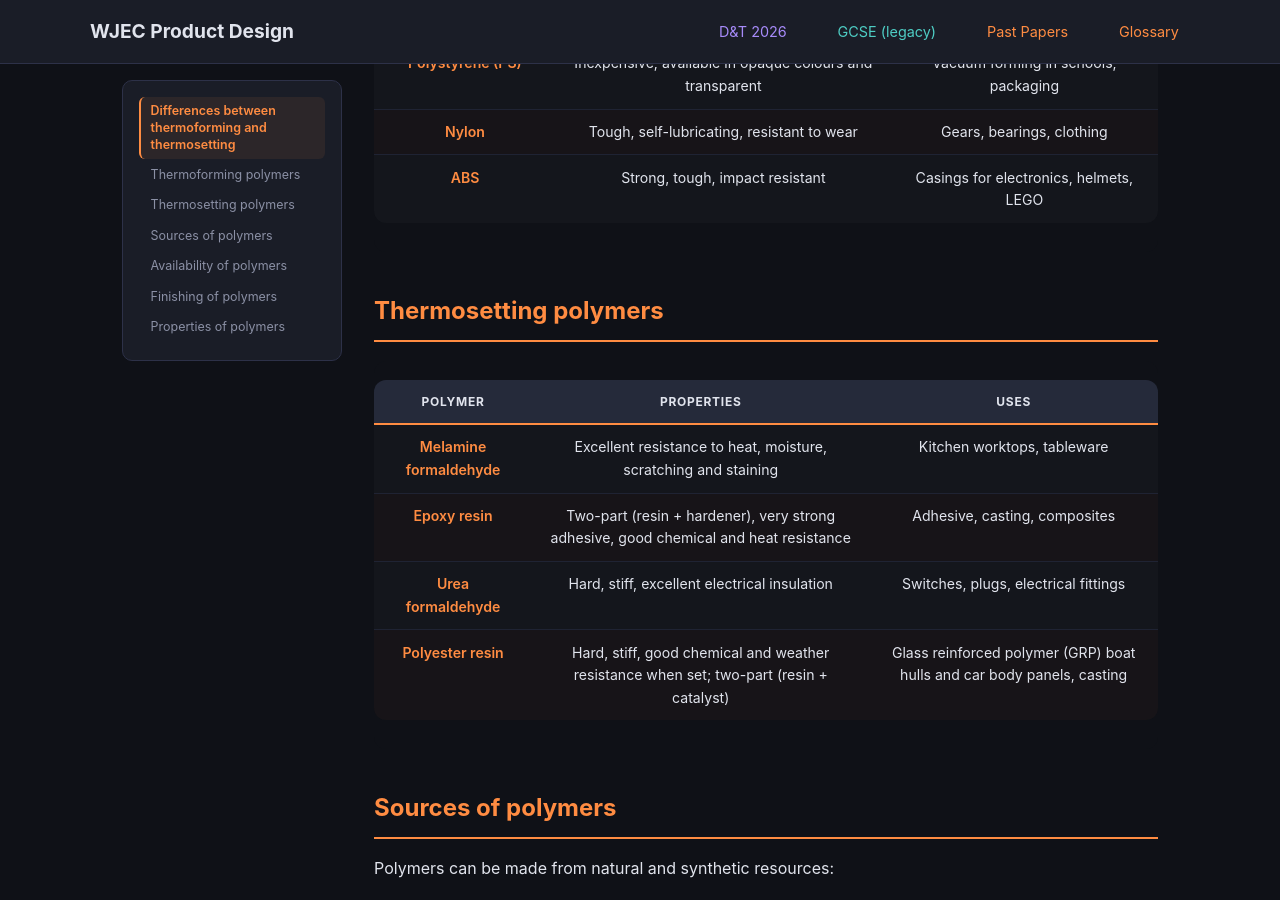
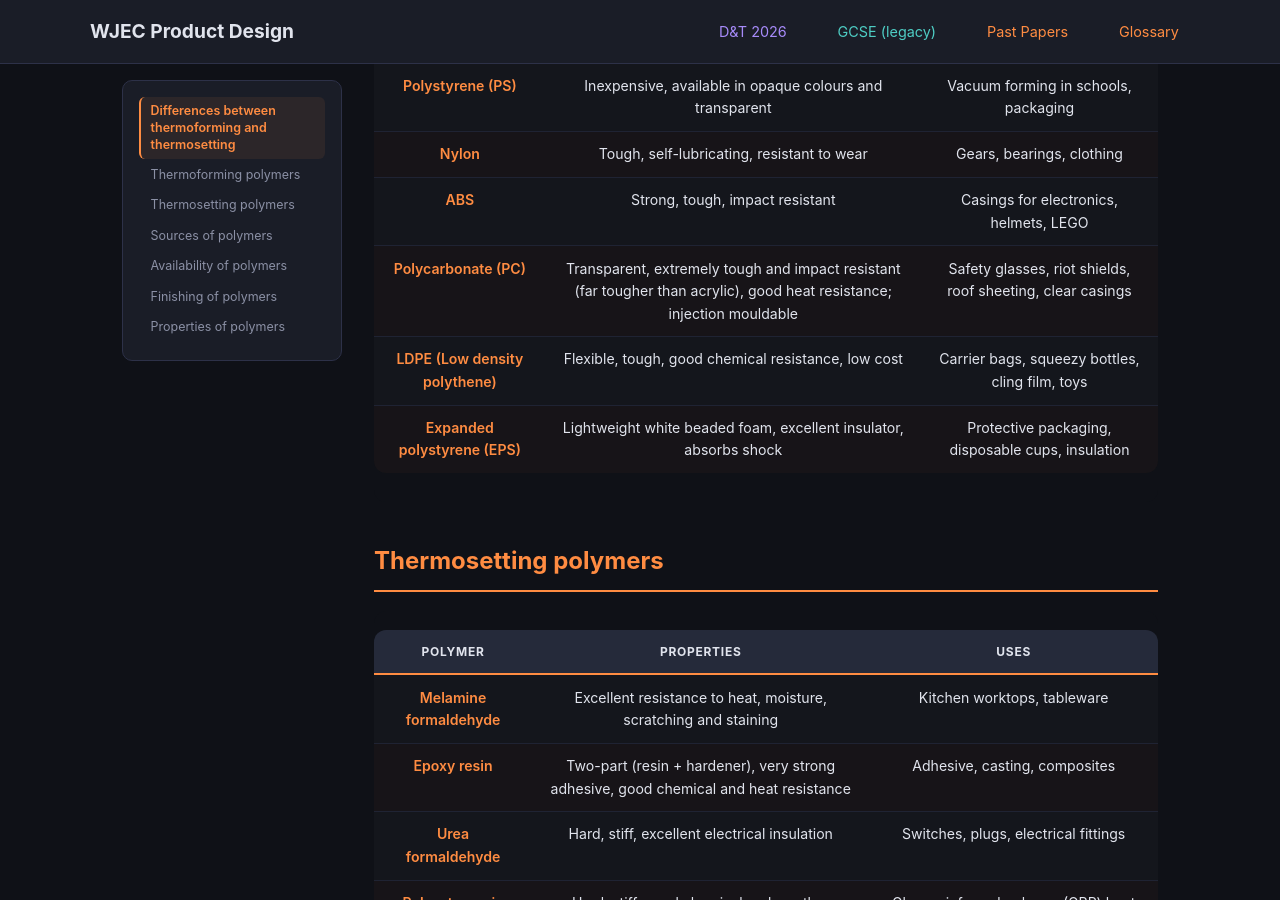
Before and after one commit to jase1979/pd, a Jekyll site: the page built from gcse/unit2/polymers/index.md, in a window 1280 px wide and 900 px high, scrolled down 1131 px. Built offline with Jekyll 4.4.1, drawn with Linux system fonts in a browser that asks for light colours.

Commit message:
feat(gcse/polymers): add polycarbonate, LDPE and expanded polystyrene
Co-Authored-By: Claude Opus 5.5 <noreply@anthropic.com>
Claude-Session: https://claude.ai/code/session_01DpfhjA9JZdn9Fs3Y2Cfuwh

```diff
--- a/gcse/unit2/polymers/index.md
+++ b/gcse/unit2/polymers/index.md
@@ -30,6 +30,9 @@ The main difference: when a thermosetting polymer is first heated and set, a che
 | Polystyrene (PS) | Inexpensive, available in opaque colours and transparent | Vacuum forming in schools, packaging |
 | Nylon | Tough, self-lubricating, resistant to wear | Gears, bearings, clothing |
 | ABS | Strong, tough, impact resistant | Casings for electronics, helmets, LEGO |
+| Polycarbonate (PC) | Transparent, extremely tough and impact resistant (far tougher than acrylic), good heat resistance; injection mouldable | Safety glasses, riot shields, roof sheeting, clear casings |
+| LDPE (Low density polythene) | Flexible, tough, good chemical resistance, low cost | Carrier bags, squeezy bottles, cling film, toys |
+| Expanded polystyrene (EPS) | Lightweight white beaded foam, excellent insulator, absorbs shock | Protective packaging, disposable cups, insulation |
 
 ## Thermosetting polymers
 
```
